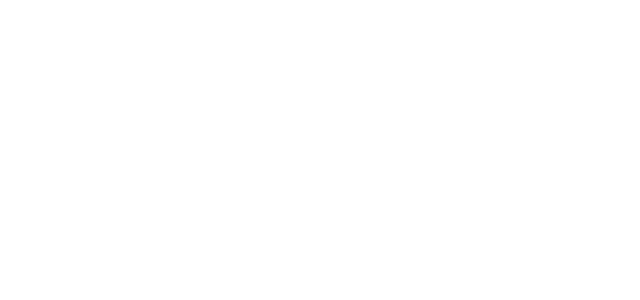
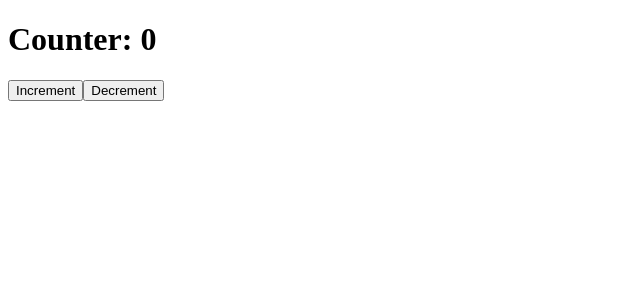
Before and after one commit to acciojob/counter-redux-AmeyPank, a React app: page / in a window 1280 px wide. Shown: the top 300 px of the page, without its empty margins (0-640 px from the left). Built offline with nearby package versions, Linux system fonts and the light colour scheme.

Commit message:
Conter Using Redux

```diff
--- a/package.json
+++ b/package.json
@@ -13,12 +13,14 @@
   "license": "ISC",
   "dependencies": {
     "css-loader": "^4.3.0",
+    "cypress": "^9.5.0",
     "jest-junit": "^11.1.0",
     "react": "^16.13.1",
     "react-dom": "^16.13.1",
+    "react-redux": "^8.0.5",
+    "redux": "^4.2.1",
     "style-loader": "^1.2.1",
-    "webpack-cli": "^3.3.12",
-    "cypress": "^9.5.0"
+    "webpack-cli": "^3.3.12"
   },
   "jest": {
     "moduleNameMapper": {
--- /dev/null
+++ b/src/actions/actionsType.js
@@ -0,0 +1,12 @@
+// actions.js
+export const increment = () => {
+    return {
+        type: 'INCREMENT',
+    };
+};
+
+export const decrement = () => {
+    return {
+        type: 'DECREMENT',
+    };
+};
--- /dev/null
+++ b/src/components/Counter.js
@@ -0,0 +1,26 @@
+import React from 'react';
+import { connect } from 'react-redux';
+import { increment, decrement } from '../actions/actionsType';
+
+const Counter = ({ counter, increment, decrement }) => {
+    return (
+        <div>
+            <h1>Counter: {counter}</h1>
+            <button onClick={increment}>Increment</button>
+            <button onClick={decrement}>Decrement</button>
+        </div>
+    );
+};
+
+const mapStateToProps = (state) => {
+    return {
+        counter: state.counter,
+    };
+};
+
+const mapDispatchToProps = {
+    increment,
+    decrement,
+};
+
+export default connect(mapStateToProps, mapDispatchToProps)(Counter);
--- a/src/index.js
+++ b/src/index.js
@@ -1,7 +1,16 @@
-import React from "react";
-import ReactDOM from "react-dom";
-import App from "./components/App";
+import React from 'react';
+import ReactDOM from 'react-dom';
+import { Provider } from 'react-redux';
+import { createStore } from 'redux';
+import Counter from './components/Counter';
+import counterReducer from './reducers/reducer';
 
 
+const store = createStore(counterReducer);
 
-ReactDOM.render(<App />, document.getElementById("root"));
+ReactDOM.render(
+    <Provider store={store}>
+        <Counter />
+    </Provider>,
+    document.getElementById('root')
+);
--- /dev/null
+++ b/src/reducers/reducer.js
@@ -0,0 +1,23 @@
+// reducer.js
+const initialState = {
+    counter: 0,
+};
+
+const counterReducer = (state = initialState, action) => {
+    switch (action.type) {
+        case 'INCREMENT':
+            return {
+                ...state,
+                counter: state.counter + 1,
+            };
+        case 'DECREMENT':
+            return {
+                ...state,
+                counter: state.counter - 1,
+            };
+        default:
+            return state;
+    }
+};
+
+export default counterReducer;
```
Also changed, not shown: 1 other file (tests, documents, lock files or other folders).
